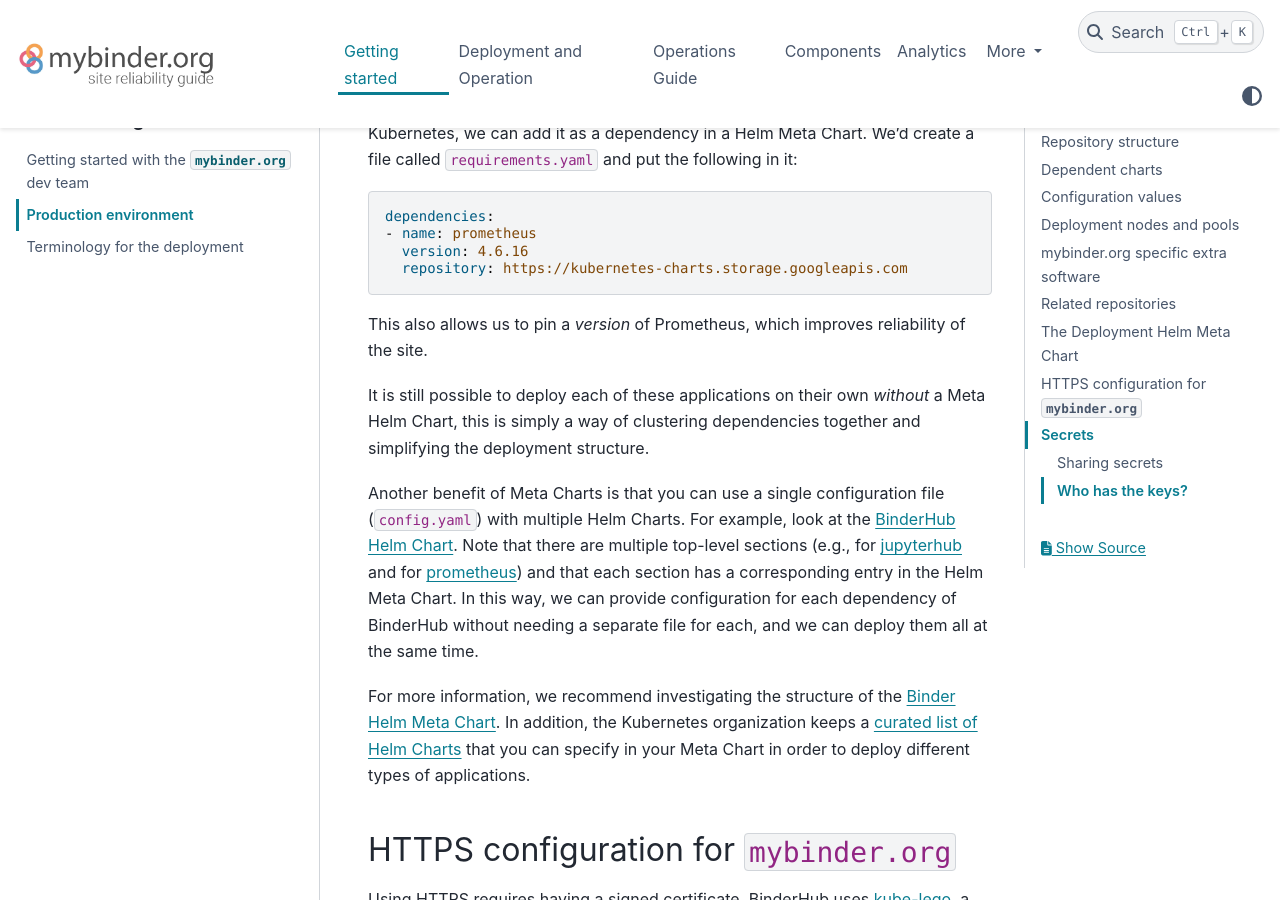
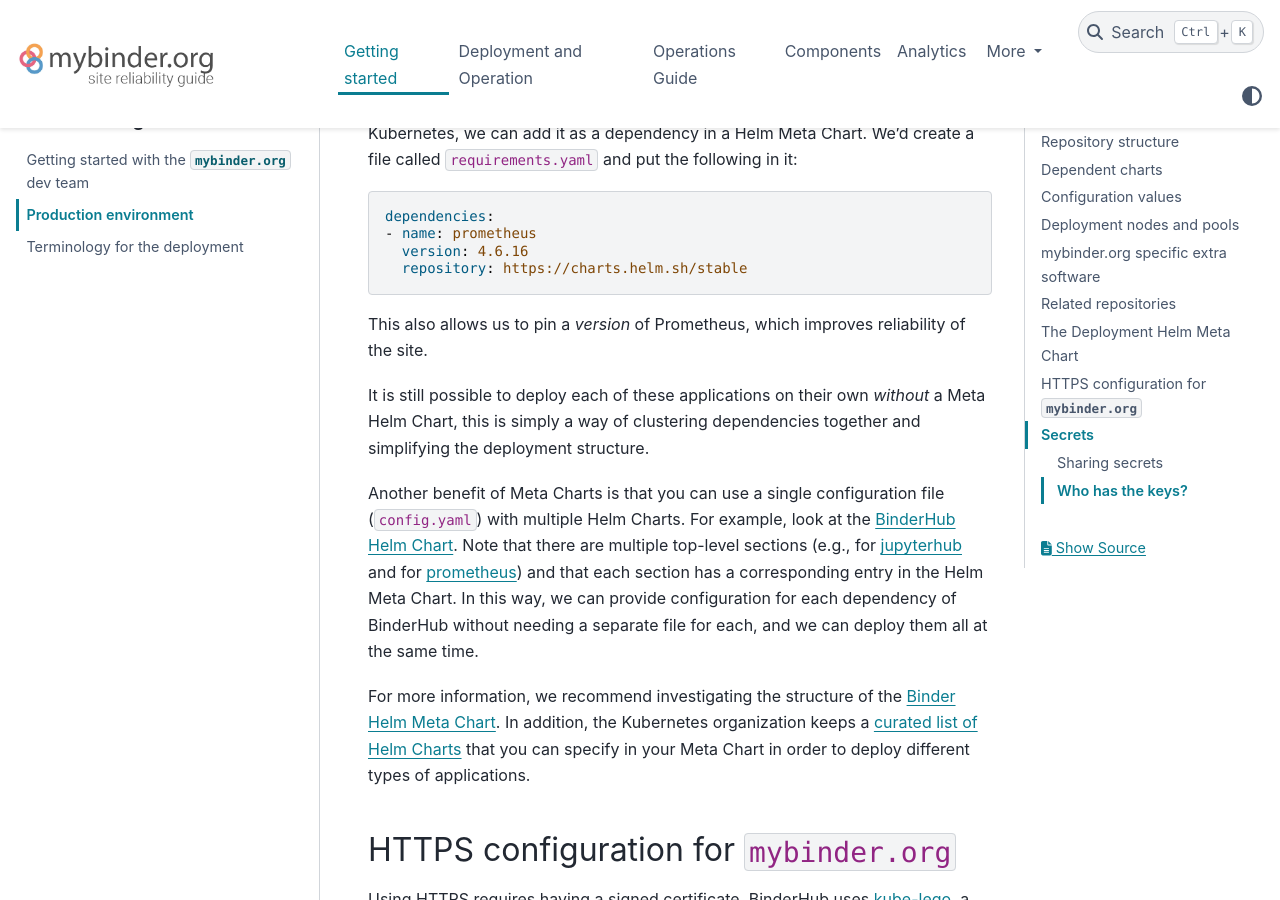
Before and after one commit to jupyterhub/mybinder.org-deploy, a Sphinx documentation site: the page built from docs/source/getting_started/production_environment.md, in a window 1280 px wide and 900 px high, scrolled down 2845 px. Built offline with Sphinx 7.4.7 and the PyData theme 0.15.4, drawn with Linux system fonts in a browser that asks for light colours; some of the changed lines change nothing that is shown.

Commit message:
Migrate helm repo 'stable' to https://charts.helm.sh/stable

````diff
--- a/docs/source/getting_started/production_environment.md
+++ b/docs/source/getting_started/production_environment.md
@@ -112,7 +112,7 @@ create a file called `requirements.yaml` and put the following in it:
 dependencies:
 - name: prometheus
   version: 4.6.16
-  repository: https://kubernetes-charts.storage.googleapis.com
+  repository: https://charts.helm.sh/stable
 ```
 
 This also allows us to pin a *version* of Prometheus, which improves
````
Also changed, not shown: 1 other file.
